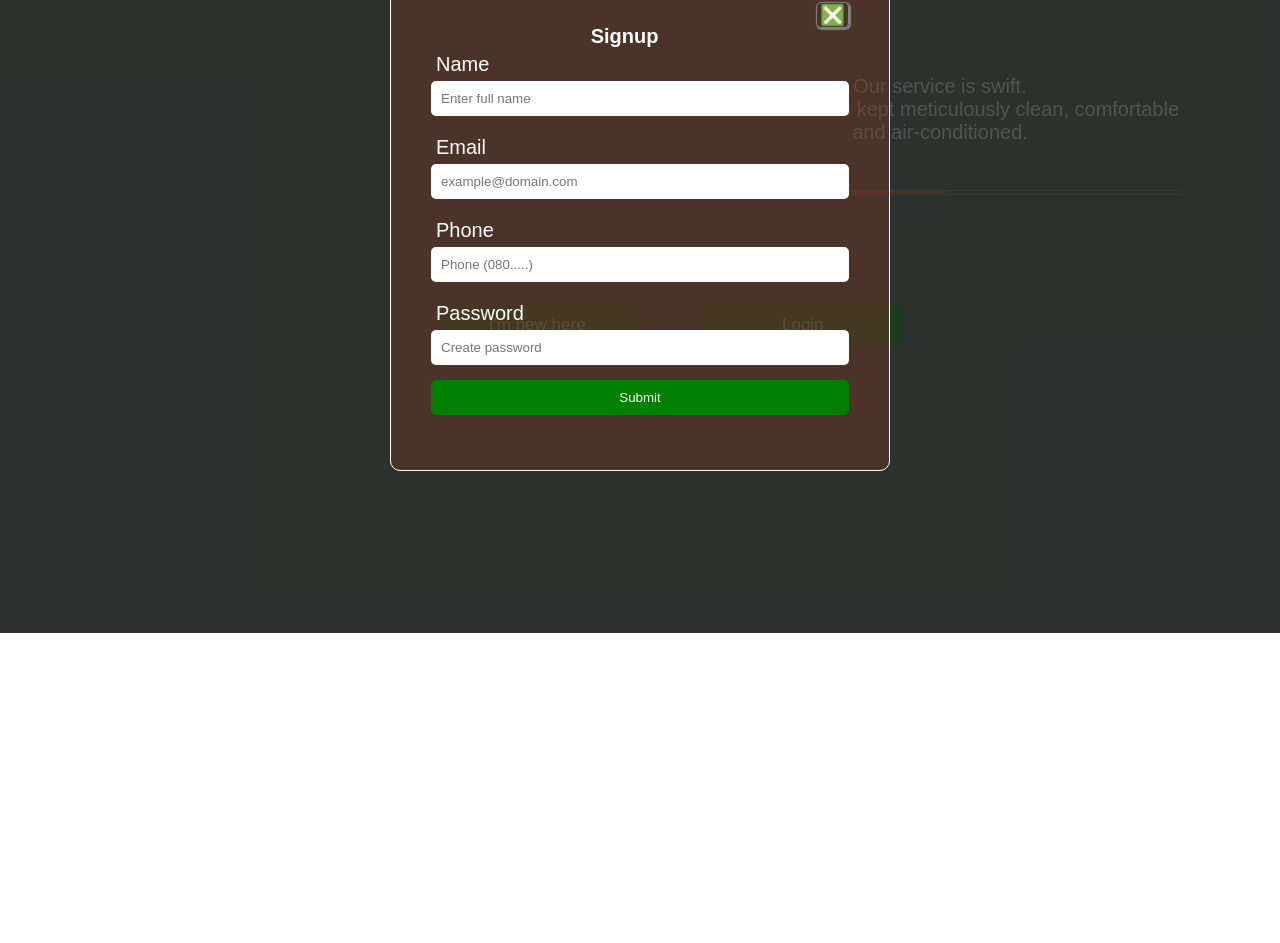
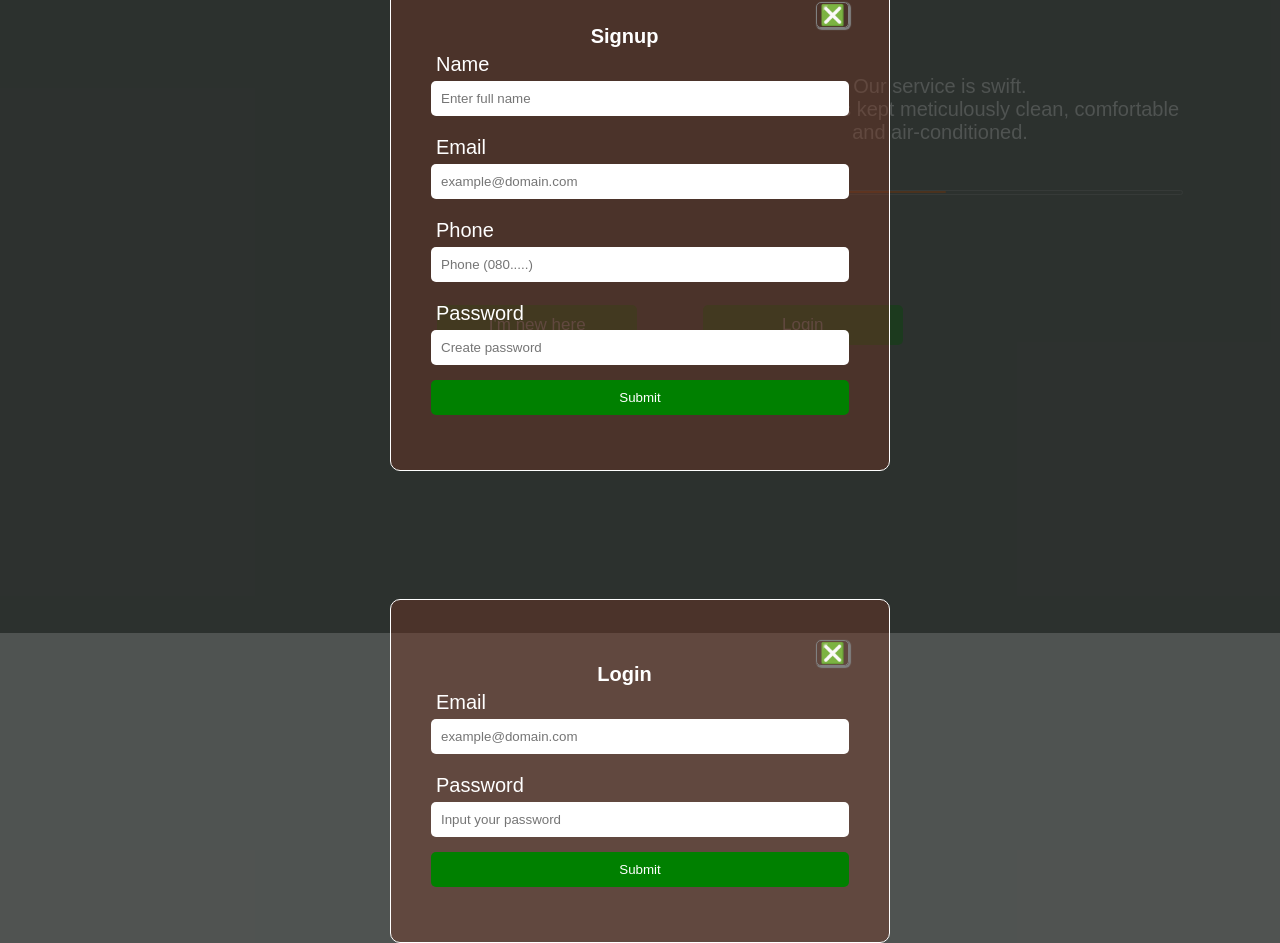
Before and after one commit to marcdomain/Fast-Food-Fast, a plain HTML site: page UI/index.html in a window 1280 px wide. Shown: the part 167-1110 px from the top of the page. Before the commit the page ends 800 px from the top, so only its background shows below. Drawn offline with Linux system fonts and the light colour scheme.

Commit message:
[ft #160367187] create login form

```diff
--- a/UI/index.html
+++ b/UI/index.html
@@ -56,6 +56,18 @@
           </form>
         </div>
 
+        <div class="auth-form">
+          <form action="">
+            <span id="close">&#10062;</span> <br>
+            <legend class="form-title">Login</legend>
+            <label for="email">Email</label>
+            <input type="email" name="email" id="email" required placeholder="example@domain.com">
+            <label for="password">Password</label>
+            <input type="password" id="password1" name="password" required placeholder="Input your password">
+            <input type="submit" value="Submit" id="login">
+          </form>
+        </div>
+
       </center>
     </div>
   </div>
```
